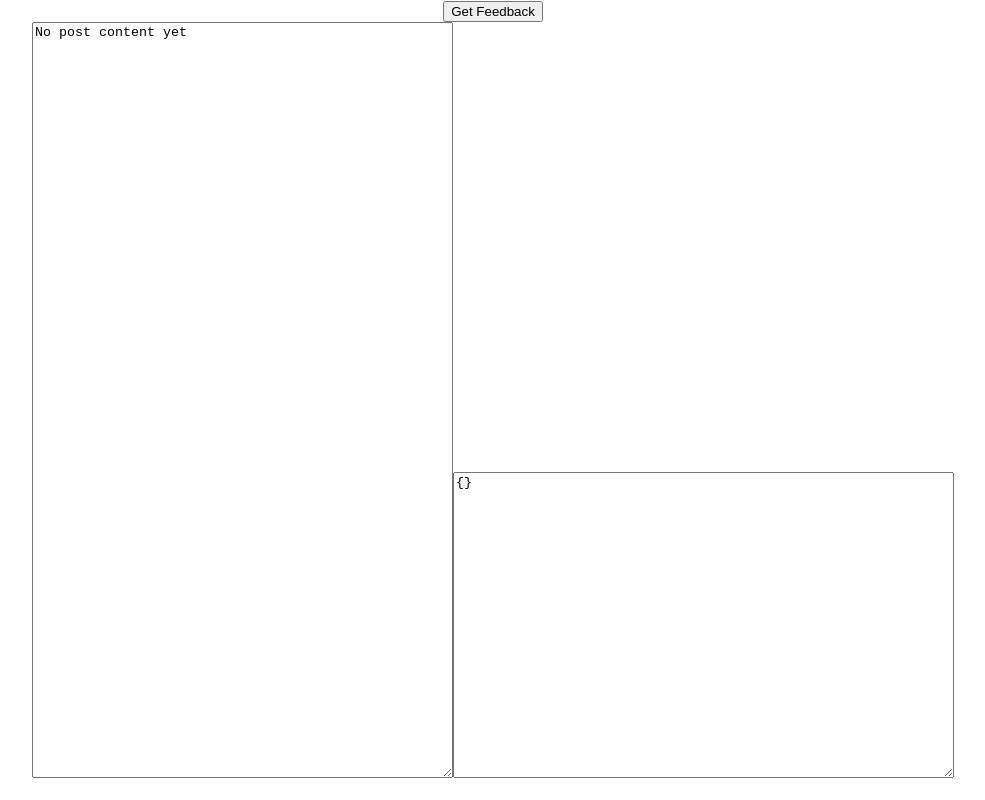
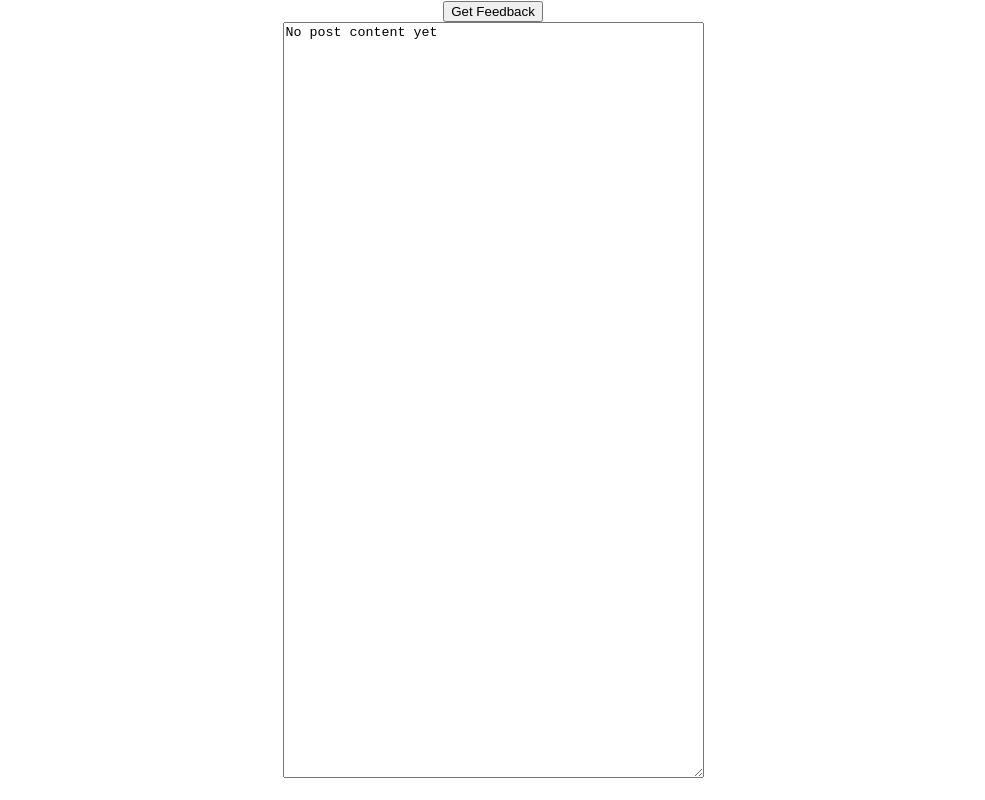
Before and after one commit to jav/contentfeedback, a React (Create React App) app: page / in a window 1280 px wide. Shown: the whole page, without its empty margins (147-1132 px from the left). Built offline with nearby package versions, Linux system fonts and the light colour scheme.

Commit message:
Remove debug-printout.

```diff
--- a/src/App.tsx
+++ b/src/App.tsx
@@ -44,8 +44,6 @@ const App = () => {
           cols={50} rows={50}
           value={postContent}
           onChange={(e) => setPostContent(e.currentTarget.value)} ></textarea>
-        <textarea id="feedback" cols={60} rows={20} value={JSON.stringify(fullFeedback)}></textarea>
-
       </div>
     </div>
   );
```
